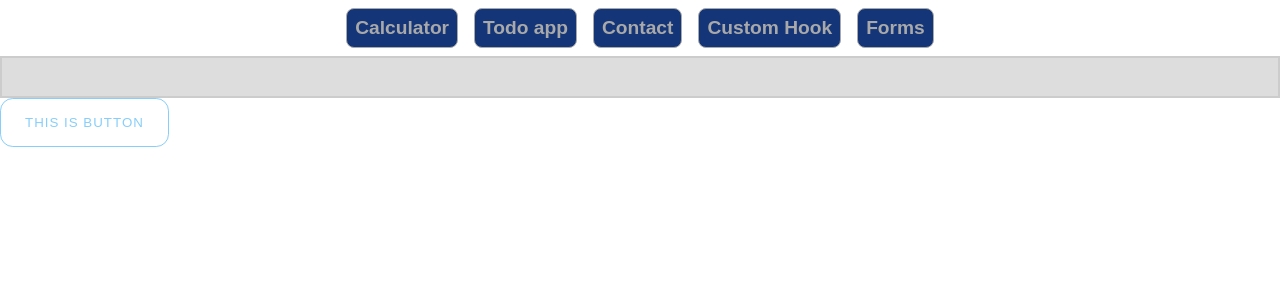
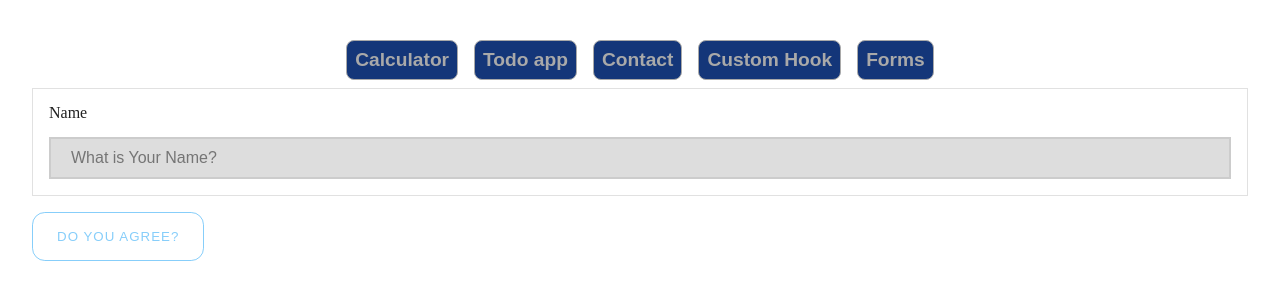
Before and after one commit to Jahirul-Islam-Jantu/thinking-in-react, a React (Vite) app in the folder vite-project/: page /forms in a window 1280 px wide. Shown: the top 300 px of the page. Built offline with nearby package versions, Linux system fonts and the light colour scheme.

Commit message:
form design with styled-component

```diff
--- a/vite-project/src/assets/css/style.css
+++ b/vite-project/src/assets/css/style.css
@@ -104,3 +104,11 @@ body{
     margin: 0.5rem 0.2rem;
 
 }
+
+
+.top{
+    padding: 2rem;
+}
+.gap{
+    margin-top: 1rem;
+}
--- a/vite-project/src/components/inputForms/input/TextInput.jsx
+++ b/vite-project/src/components/inputForms/input/TextInput.jsx
@@ -12,7 +12,8 @@ const TextInput = styled.input`
 
     &:focus {
         border: 2px solid #143679;
-        background: #8c8b8b;
+        background: rgba(0, 0, 0, 0.26);
+        color: #fff;
     }
 `
 export default TextInput;
--- /dev/null
+++ b/vite-project/src/components/inputForms/inputGroup/InputGroup.jsx
@@ -0,0 +1,15 @@
+import React from 'react';
+import Label from "../text/Label.jsx";
+import Container from "../ui/Container.jsx";
+import TextInput from "../input/TextInput.jsx";
+
+const InputGroup = ({label, name, value, placeholder, onChange}) => {
+    return (
+        <Container>
+            <Label htmlFor={name}> {label} </Label>
+            <TextInput placeholder={placeholder ?? ""} id={name} name={name} value={value} onChange={onChange} />
+        </Container>
+    );
+};
+
+export default InputGroup;
--- /dev/null
+++ b/vite-project/src/components/inputForms/text/Label.jsx
@@ -0,0 +1,24 @@
+import styled from "styled-components";
+
+const fontSizes = {
+    sm: '0.8rem',
+    md: '1rem',
+    lg: '1.2rem',
+}
+
+const lineHeight = {
+    sm: 1,
+    md: 1.5,
+    lg: 2,
+}
+
+const Label = styled.label`
+    font-family: Berlin Sans FB Demi,ui-sans-serif;
+    font-size: ${props=>fontSizes[props.size] ?? '1rem'};
+    color: #212121;
+    line-height: ${props=>lineHeight[props.height] ?? 1};
+    user-select: none;
+
+`
+
+export default Label;
--- /dev/null
+++ b/vite-project/src/components/inputForms/ui/Container.jsx
@@ -0,0 +1,18 @@
+import styled from "styled-components";
+
+const Container = styled.div`
+    width: 100%;
+    padding: 1rem;
+    border: 1px solid #e1e1e1;
+    display: flex;
+    flex-direction: column;
+    gap: 1rem;
+
+
+    &:hover{
+        border: 1px solid #143679;
+    }
+
+`
+
+export default Container;
--- a/vite-project/src/pages/Forms.jsx
+++ b/vite-project/src/pages/Forms.jsx
@@ -1,14 +1,14 @@
 import React from 'react';
 import Menu from "../components/Menu.jsx";
-import TextInput from "../components/inputForms/input/TextInput.jsx";
+import InputGroup from "../components/inputForms/inputGroup/InputGroup.jsx";
 import BaseButton from "../components/inputForms/button/BaseButton.jsx";
 
 const Forms = () => {
     return (
-        <div>
+        <div className="top">
             <Menu/>
-                <TextInput/>
-                <BaseButton>This is Button</BaseButton>
+                <InputGroup name="title" placeholder={"What is Your Name?"} label={"Name"} />
+                <BaseButton className="gap">Do you agree?</BaseButton>
         </div>
     );
 };
```
